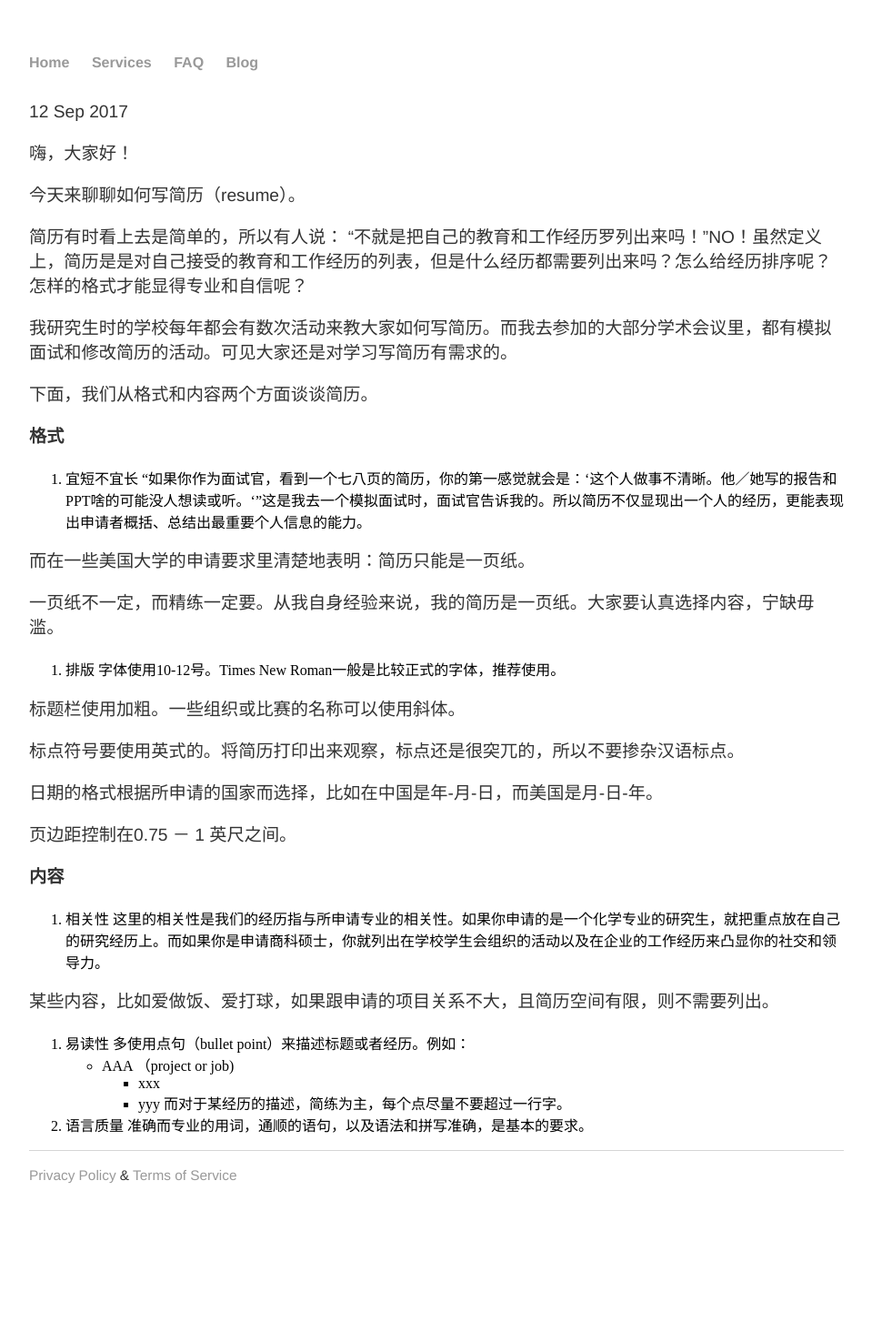
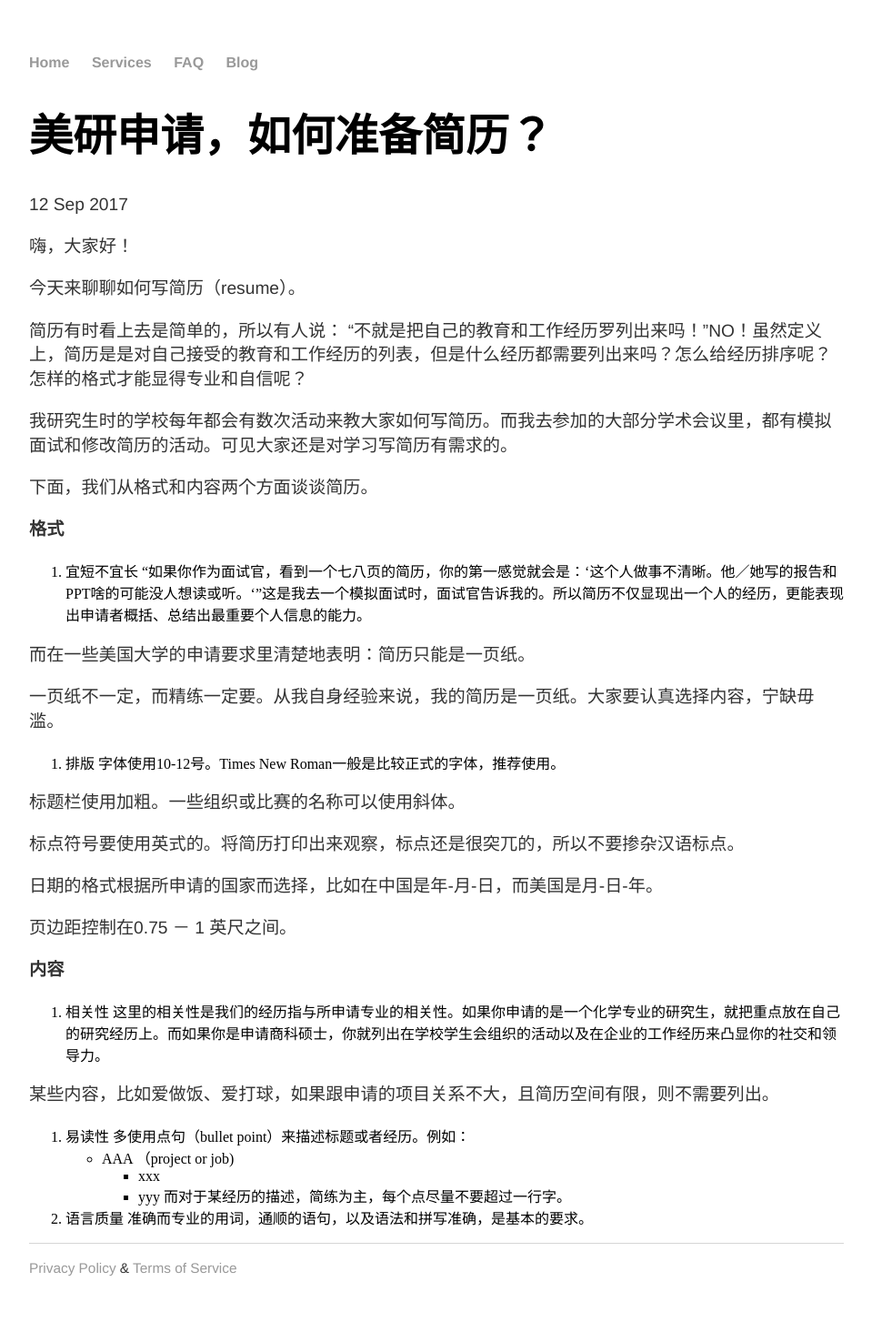
Before and after one commit to RagingTiger/PnFTech.github.io, a Jekyll site: the page built from _posts/2017-09-12-resume.md, in a window 1280 px wide. Shown: the whole page at 91% size, without its empty margins (160-1119 px from the left). Built offline with Jekyll 4.4.1, drawn with Linux system fonts in a browser that asks for light colours; before the commit the page ends 1362 px from its top, so only the background shows below that.

Commit message:
Update 2017-09-12-resume.md

```diff
--- a/_posts/2017-09-12-resume.md
+++ b/_posts/2017-09-12-resume.md
@@ -1,6 +1,6 @@
 ---
 layout: post
-title: ""
+title: "美研申请，如何准备简历？"
 date: 2017-09-12
 ---
 
```
